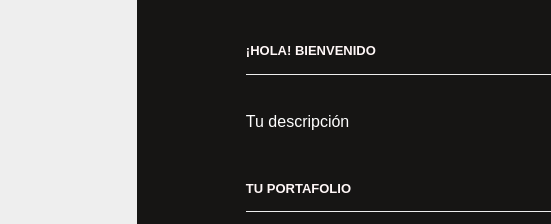
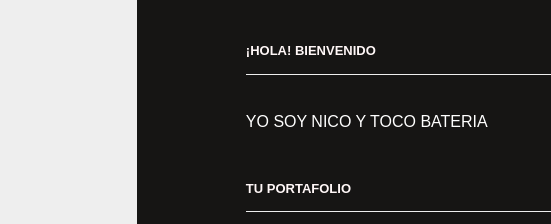
Before and after one commit to nelopez35/mejorandogit-master, a plain HTML site: page index.html in a window 1280 px wide. Shown: the top 224 px of the page, 247-798 px from the left. Drawn offline with Linux system fonts and the light colour scheme.

Commit message:
AGregue mi descripcion

```diff
--- a/index.html
+++ b/index.html
@@ -73,7 +73,7 @@
     <div class="bloque">
       <!-- 4º Commit - Tu presentación -->
       <h3>¡Hola! Bienvenido</h3>
-      <p>Tu descripción</p>
+      <p>YO SOY NICO Y TOCO BATERIA</p>
     </div>
 
     <div class="bloque">
```
